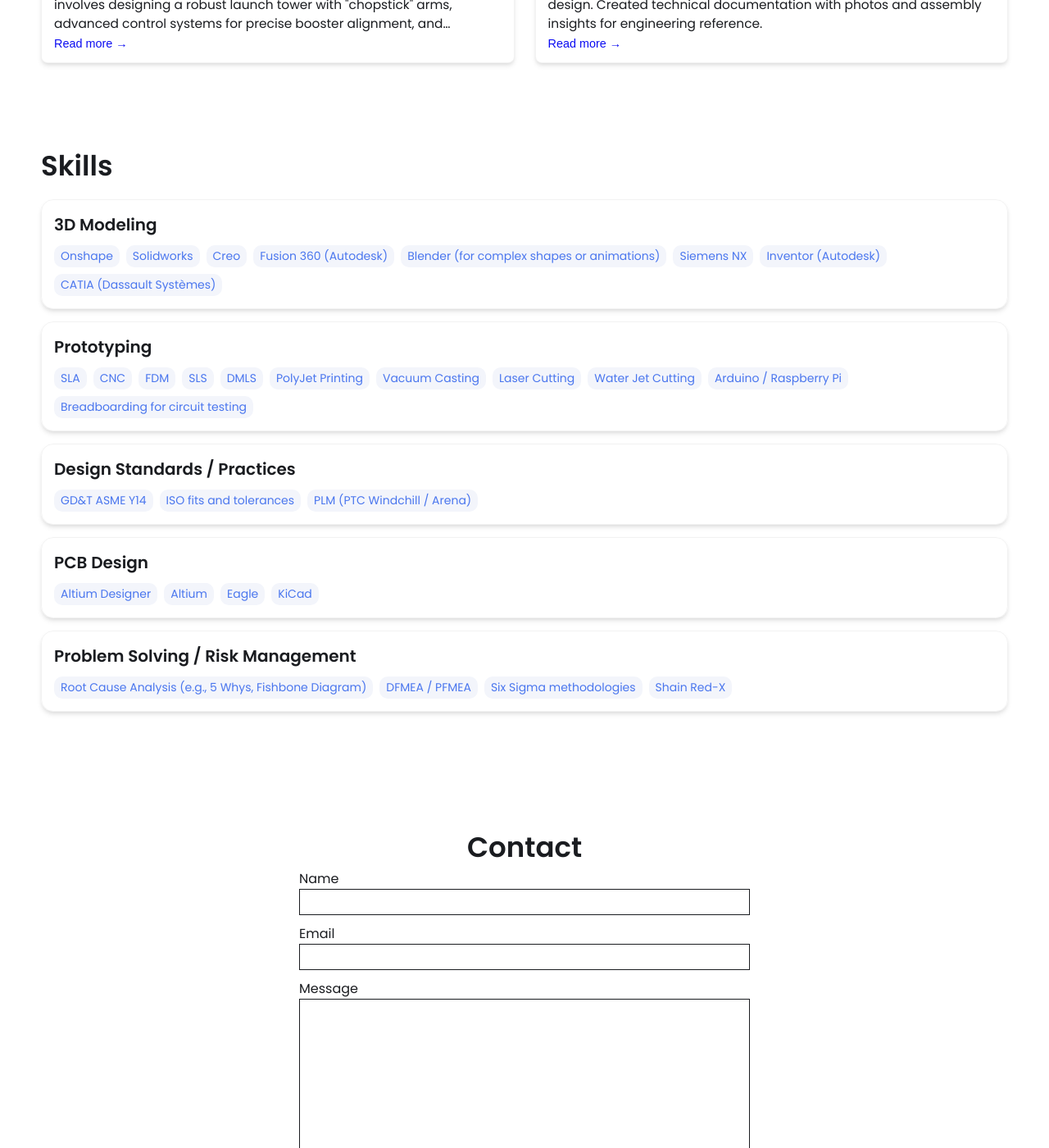
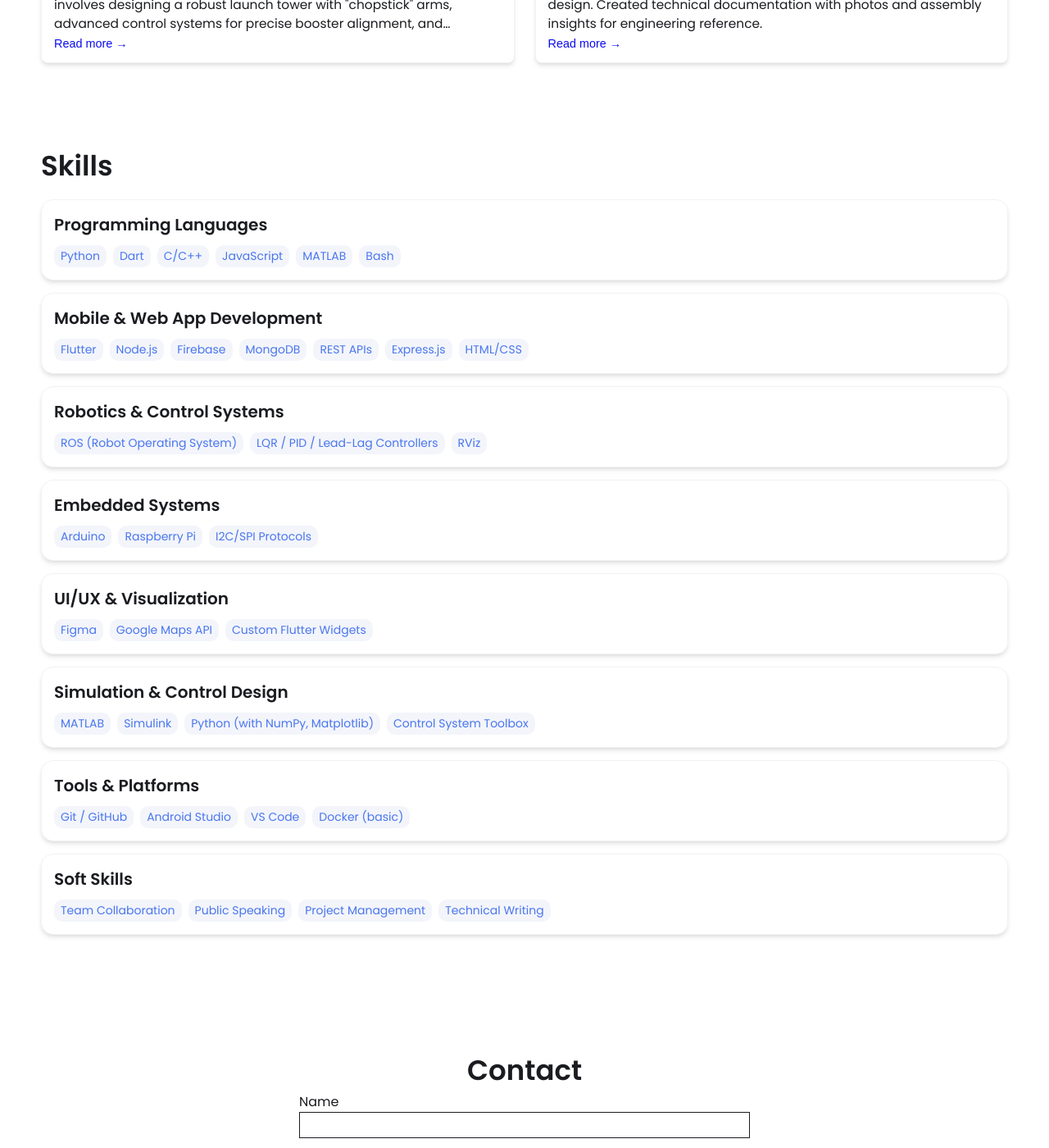
Before and after one commit to rrayan1/rrayan1.github.io, a Jekyll site: the page built from index.html, in a window 1280 px wide and 1400 px high, scrolled down 1449 px. Shown: the whole window at 82% size. Built offline with Jekyll 4.4.1, drawn with Linux system fonts in a browser that asks for light colours.

Commit message:
Update _config.yml

```diff
--- a/_config.yml
+++ b/_config.yml
@@ -46,46 +46,64 @@ external-links:    # input only your own url slug. The icons with missing entrie
 
 # Skills Section - Add the list of your Skills by categories/tools. The indentation for each level needs to be precise.
 skills:
-  - category: 3D Modeling
+  - category: Programming Languages
     tools:
-    - Onshape
-    - Solidworks
-    - Creo
-    - Fusion 360 (Autodesk)
-    - Blender (for complex shapes or animations)
-    - Siemens NX
-    - Inventor (Autodesk)
-    - CATIA (Dassault Systèmes)
-  - category: Prototyping
+      - Python
+      - Dart
+      - C/C++
+      - JavaScript
+      - MATLAB
+      - Bash
+
+  - category: Mobile & Web App Development
     tools:
-    - SLA
-    - CNC
-    - FDM
-    - SLS
-    - DMLS
-    - PolyJet Printing
-    - Vacuum Casting
-    - Laser Cutting
-    - Water Jet Cutting
-    - Arduino / Raspberry Pi
-    - Breadboarding for circuit testing
-  - category: Design Standards / Practices
+      - Flutter
+      - Node.js
+      - Firebase
+      - MongoDB
+      - REST APIs
+      - Express.js
+      - HTML/CSS
+
+  - category: Robotics & Control Systems
     tools:
-    - GD&T ASME Y14
-    - ISO fits and tolerances
-    - PLM (PTC Windchill / Arena)
-  - category: PCB Design
+      - ROS (Robot Operating System)
+      - LQR / PID / Lead-Lag Controllers
+      - RViz
+
+  - category: Embedded Systems
     tools:
-    - Altium Designer
-    - Altium
-    - Eagle
-    - KiCad
-  - category: Problem Solving / Risk Management
+      - Arduino
+      - Raspberry Pi
+      - I2C/SPI Protocols
+
+  - category: UI/UX & Visualization
     tools:
-    - Root Cause Analysis (e.g., 5 Whys, Fishbone Diagram)
-    - DFMEA / PFMEA
-    - Six Sigma methodologies
-    - Shain Red-X
+      - Figma
+      - Google Maps API
+      - Custom Flutter Widgets
+
+  - category: Simulation & Control Design
+    tools:
+      - MATLAB
+      - Simulink
+      - Python (with NumPy, Matplotlib)
+      - Control System Toolbox
+
+  - category: Tools & Platforms
+    tools:
+      - Git / GitHub
+      - Android Studio
+      - VS Code
+      - Docker (basic)
+
+  - category: Soft Skills
+    tools:
+      - Team Collaboration
+      - Public Speaking
+      - Project Management
+      - Technical Writing
+
 
 
 # Contact Form Setup. Setup an account and copy over the key. When someone fills out the form, it will be received in your email.
```
